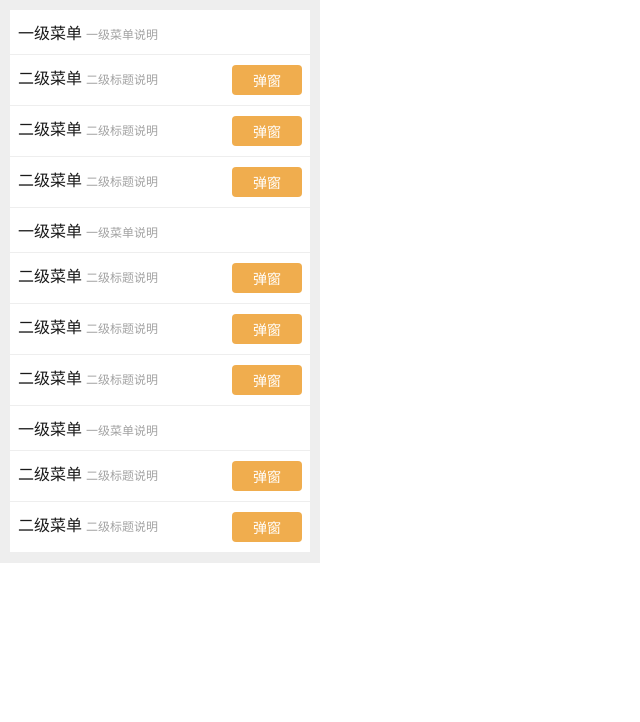
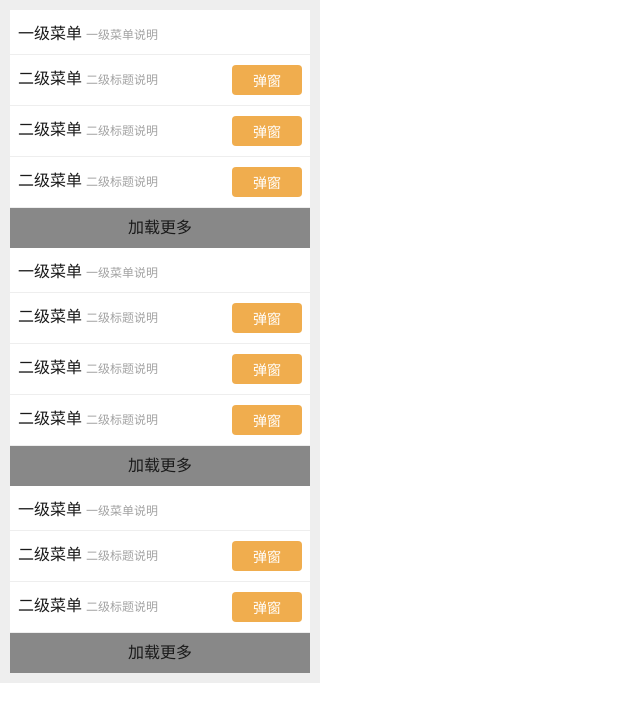
Before and after one commit to qf-wang/Small-function, a plain HTML site: page 练习题/menu/index.html in a window 1280 px wide. Shown: the whole page, without its empty margins (0-640 px from the left). Drawn offline with Linux system fonts and the light colour scheme; a small style sheet from the web is missing.

Commit message:
add lazyload

```diff
--- a/练习题/menu/css/menu.less
+++ b/练习题/menu/css/menu.less
@@ -6,6 +6,11 @@
     color: lighten(#000, 10%);
     .menu{
         background-color: #fff;
+        .load-more {
+            text-align: center;
+            line-height: 40px;
+            background-color: #888;
+        }
         li {
             list-style: none;
             cursor: pointer;
--- a/练习题/menu/js/menu.js
+++ b/练习题/menu/js/menu.js
@@ -5,19 +5,23 @@ var menu = (function () {
             // 菜单栏中显示的标题
             this.getData().then(data => {
                 this.insertData(data);
+                // 所有标题
                 this.$title = this.$ulbox.find('.title');
+                // 所有ul
+                this.$ul = this.$ulbox.find('ul');
                 this.events();
+
+                this.lazyLoding();
             })
         },
         events() {
             var _this = this;
-            this.$ulbox.find("li:has(ul)").on("click", function () {
-                $(this).children("ul").slideToggle();
-                $(this).children("div").children("i").toggleClass("shop-arrow-down").toggleClass("shop-arrow-up");
+            this.$ulbox.find("li:has(ul)>.title").on("click", function () {
+                console.log(1)
+                $(this).next().slideToggle();
+                $(this).children("i").toggleClass("shop-arrow-down").toggleClass("shop-arrow-up");
             })
-            this.$title.on('click', function(ev) {
-                ev.stopPropagation();
-            }).on('click', '.btn', function() {
+            this.$title.on('click', '.btn', function() {
                 // 调用弹窗,显示
                 var model = new Model();
                 // 括号内传入展示内容
@@ -72,18 +76,24 @@ var menu = (function () {
 
         },
         lazyLoding() {
+            const length = this.$ul.each(function(){
+              var length = $(this).children('li').length;
+              if(length > 2) {
+                  //让多于的li隐藏
+                  $(this).append('<li class="load-more">加载更多</li>');
+              }
+            });
+            $('.load-more').on('click', function() {
+                $(this).css('display', 'none');
 
+            });
         }
+
     }
 })()
 class menuTree {
-    /*
-    {
-        target: '' // dom 元素
-    }
-    */
-    constructor(obj) {
-        this.$target = $(obj.target);
+    constructor() {
+
     }
     //添加数据
     // 相同样式和属性,递归
@@ -107,13 +117,5 @@ class menuTree {
     //     createDom(frag, data);
     //     console.log(this.$target);
     //     this.$target[0].appendChild(frag);
-    // 特殊结构
-    insertData(data) {
-
-    }
     // }
-    //   懒加载
-    lazyLoding() {
-
-    }
 }
```
Also changed, not shown: 练习题/menu/css/menu.css.
